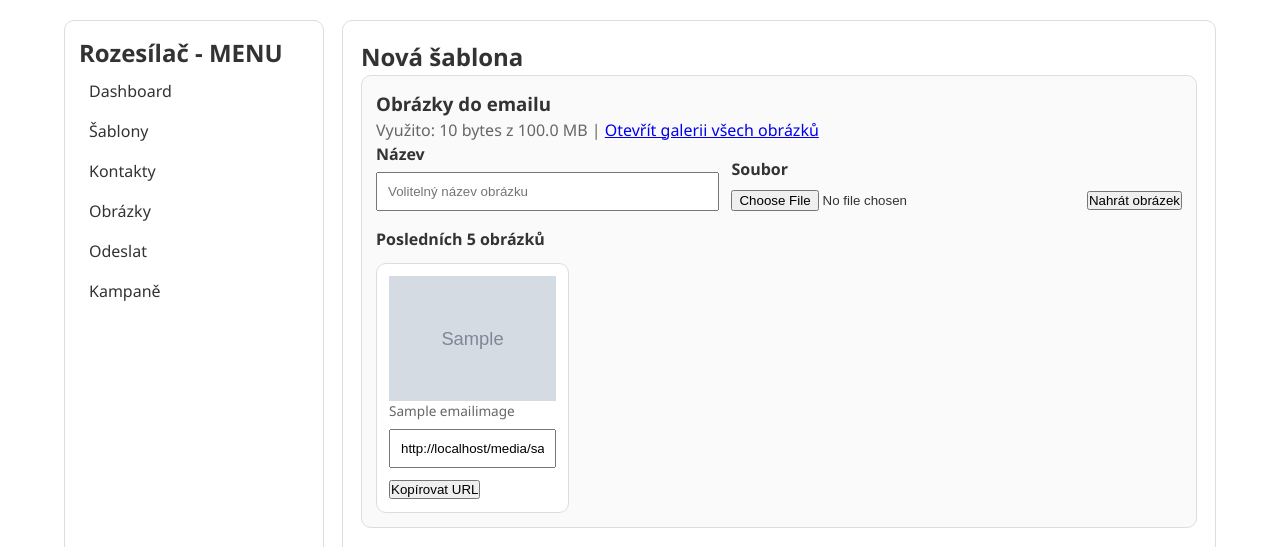
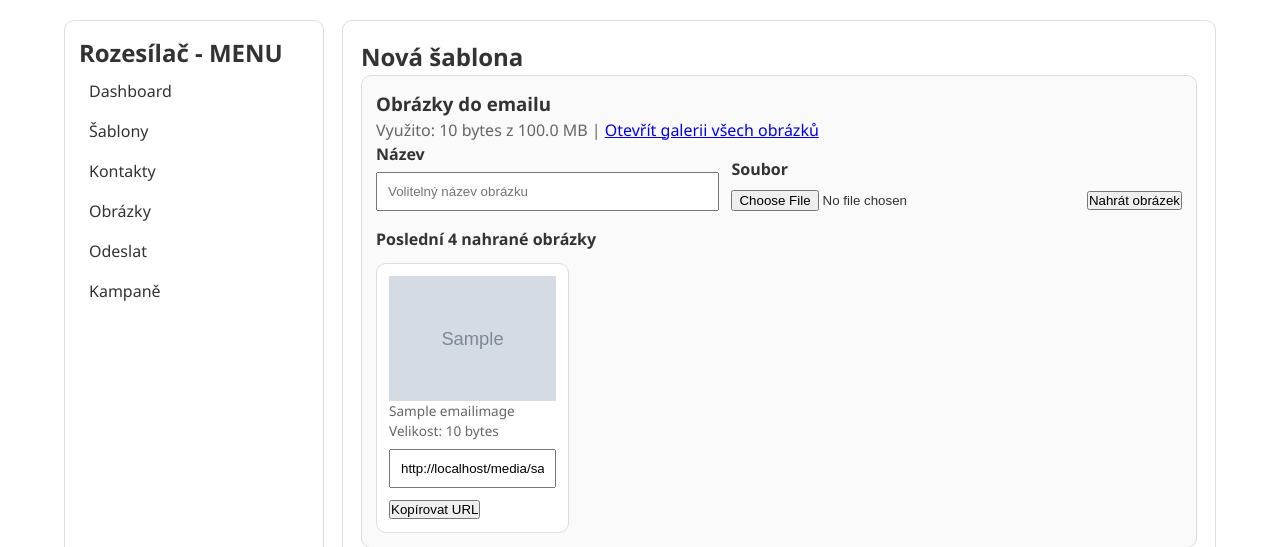
Before and after one commit to HonzaVanek/evidence_webapp, a Django app: page /pojistenci/vychytavky/rozesilac/sablony/nova/ in a window 1280 px wide. Shown: the part 98-645 px from the top of the page. Run offline with Django 4.2, Linux system fonts and the light colour scheme; a user stored in the database is signed in; tables that the repository leaves empty hold one stand-in row (values such as "Sample post"); grey boxes marked "Sample" are stand-in pictures; some libraries are stand-ins or nearby versions.

Commit message:
jen drobná úprava předchozího commitu - upraven počet zobrazených obrázků na šabloně na 4, změna popisku u vychytávek.

```diff
--- a/pojistenci/templates/pojistenci/rozesilac/template_form.html
+++ b/pojistenci/templates/pojistenci/rozesilac/template_form.html
@@ -41,12 +41,13 @@
     </form>
 
     {% if recent_images %}
-      <h4>Posledních 5 obrázků</h4>
+      <h4>Poslední 4 nahrané obrázky</h4>
       <div class="recent-images-grid">
         {% for img in recent_images %}
           <div class="recent-image-card">
             <img src="{{ img.image.url }}" alt="{{ img.title }}" class="recent-image-thumb">
             <div class="muted small">{{ img.title|default:"Bez názvu" }}</div>
+            <div class="muted small">Velikost: {{ img.file_size|filesizeformat }}</div>
             <input type="text" readonly value="{{ request.scheme }}://{{ request.get_host }}{{ img.image.url }}" id="recent-img-url-{{ img.id }}">
             <button type="button" onclick="copyImageUrl('recent-img-url-{{ img.id }}')">Kopírovat URL</button>
           </div>
--- a/pojistenci/templates/pojistenci/vychytavky.html
+++ b/pojistenci/templates/pojistenci/vychytavky.html
@@ -7,7 +7,7 @@
 
 {% block content %}
 <h1 class="nadpis">Různé užitečné vychytávky v Pythonu</h1>
-<p>Tady bych si jenom chtěl zkoušet různé užitečné mini-aplikace v Pythonu. Zatím mám generování QR kódu, Donut grafu, Koláčového grafu (tam jsem přidal i&nbsp;nějaké admin funkce dostupné jen někomu), Skupinového grafu, Generátor hesel, Odstranění pozadí na fotce (tam je ale omezení na 50 fotek za měsíc - využívám totiž externí službu, protože nechci platit za místo na disku, takže jestli vám to nejde, musíte počkat.) a jako poslední jsem přidal ještě jednoduchou konverzi soubor s&nbsp;příponou .csv na klasický Excel s&nbsp;příponou .xlsx.</p>
+<p>Tady bych si jenom chtěl zkoušet různé užitečné mini-aplikace v Pythonu. Zatím mám generování QR kódu, Donut grafu, Koláčového grafu (tam jsem přidal i&nbsp;nějaké admin funkce dostupné jen někomu), Skupinového grafu, Generátor hesel, Odstranění pozadí na fotce (tam je ale omezení na 50 fotek za měsíc - využívám totiž externí službu, protože nechci platit za místo na disku, takže jestli vám to nejde, musíte počkat.) a jako poslední jsem přidal ještě jednoduchou konverzi soubor s&nbsp;příponou .csv na klasický Excel s&nbsp;příponou .xlsx. Ještě je tu jedna "tajná" vychytávka, a sice rozesílač emailů, takový "mini-mailchimp", který má externí WYSIWYG editor na tvorbu šablon, kontakty, nahrávání obrázků na server a odesílání kampaní + základní statistiky, ale ten jsem zatím nedal veřejně, protože mám ve free verzi omezený počet emailů, které lze měsíčně odeslat, tak je to zatím jen interní nástroj.</p>
 
 <div class="tiles-wrapper">
 
--- a/pojistenci/views.py
+++ b/pojistenci/views.py
@@ -1054,7 +1054,7 @@ def rozesilac_template_create(request):
     else:
         form = EmailTemplateForm()
 
-    recent_images = EmailImage.objects.all()[:5]
+    recent_images = EmailImage.objects.all()[:4]
     total_size = EmailImage.objects.aggregate(total=Sum("file_size"))["total"] or 0
     limit_size = 100 * 1024 * 1024
     image_upload_form = EmailImageUploadForm()
@@ -1086,7 +1086,7 @@ def rozesilac_template_edit(request, template_id):
     else:
         form = EmailTemplateForm(instance=template_obj)
 
-    recent_images = EmailImage.objects.all()[:5]
+    recent_images = EmailImage.objects.all()[:4]
     total_size = EmailImage.objects.aggregate(total=Sum("file_size"))["total"] or 0
     limit_size = 100 * 1024 * 1024
     image_upload_form = EmailImageUploadForm()
```
